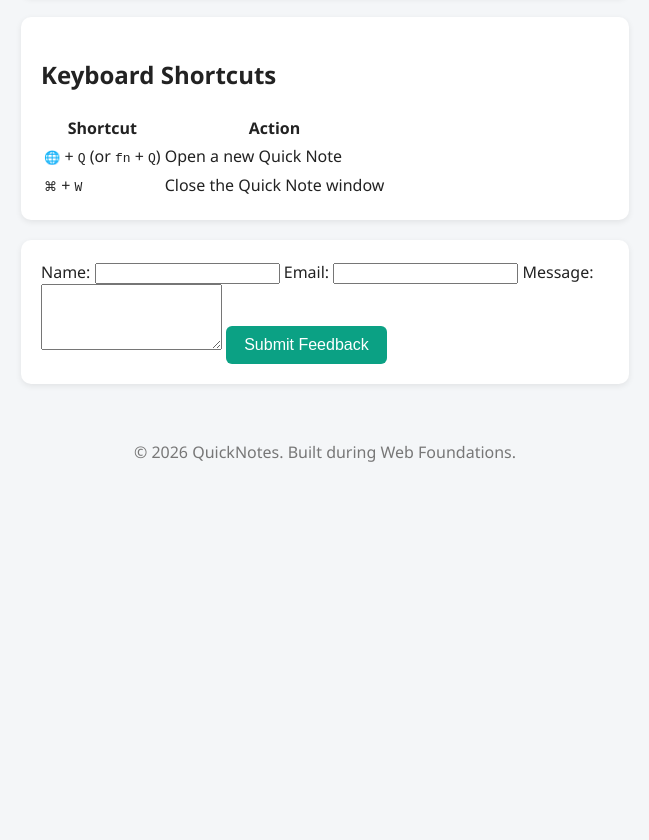
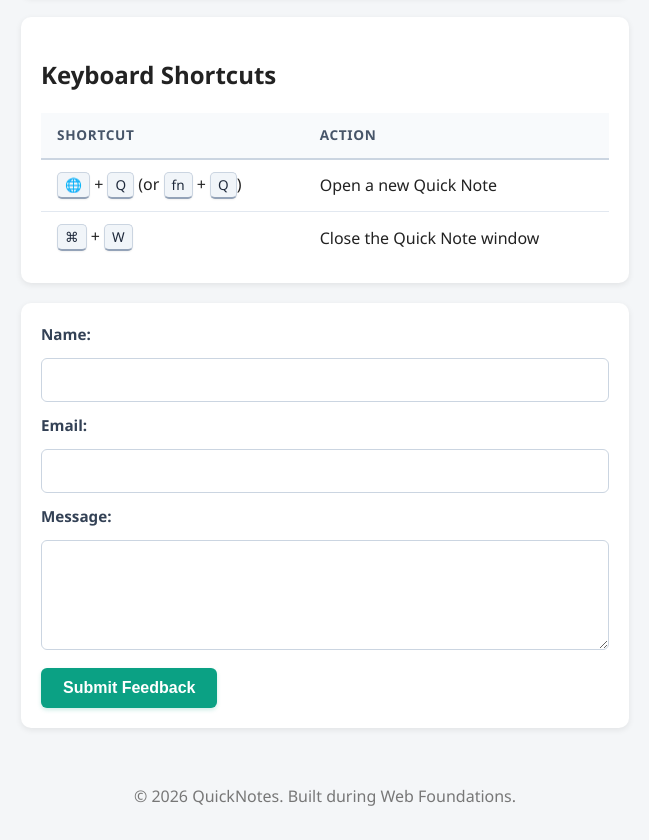
Before and after one commit to johnloreng/web-foundation, a plain HTML site: page day-2/about.html in a window 1280 px wide. Shown: the part 668-1508 px from the top of the page, without its empty margins (315-964 px from the left). Before the commit the page ends 1164 px from the top, so only its background shows below. Drawn offline with Linux system fonts and the light colour scheme.

Commit message:
Style table and feedback form on Day 2

```diff
--- a/day-2/style.css
+++ b/day-2/style.css
@@ -124,6 +124,17 @@ footer {
   #note-form {
     flex-direction: column;
   }
+
+  #feedback-form button[type="submit"],
+  #feedback-form button {
+    width: 100%;
+  }
+
+  th,
+  td {
+    padding: 10px 8px;
+    font-size: 0.9rem;
+  }
 }
 
 /* 8. Features list laid out with CSS Grid as responsive cards */
@@ -155,26 +166,117 @@ footer {
   box-shadow: 0 4px 8px rgba(0, 0, 0, 0.1);
 }
 
-/* Navigation bar layout with Flexbox */
-nav ul {
-  display: flex;
-  justify-content: center;
-  gap: 16px;
-  list-style: none;
-  padding: 0;
-  margin: 0 0 16px 0;
+/* 9. Keyboard shortcuts table */
+table {
+  width: 100%;
+  border-collapse: collapse;
+  margin-top: 16px;
 }
 
-nav a {
-  color: white;
-  text-decoration: none;
-  font-weight: 600;
-  padding: 6px 12px;
-  border-radius: 4px;
-  transition: background-color 0.2s ease, text-decoration 0.2s ease;
+th,
+td {
+  padding: 12px 16px;
+  text-align: left;
+  border-bottom: 1px solid #e2e8f0;
 }
 
-nav a:hover {
-  background-color: rgba(255, 255, 255, 0.25);
-  text-decoration: underline;
+th {
+  background-color: #f8fafc;
+  color: #475569;
+  font-weight: 600;
+  font-size: 0.85rem;
+  text-transform: uppercase;
+  letter-spacing: 0.05em;
+  border-bottom: 2px solid #cbd5e1;
 }
+
+tbody tr:hover {
+  background-color: #f8fafc;
+}
+
+tbody tr:last-child td {
+  border-bottom: none;
+}
+
+/* Keyboard keys */
+kbd {
+  display: inline-block;
+  padding: 2px 7px;
+  font-size: 0.85rem;
+  font-family: inherit;
+  color: #1e293b;
+  background-color: #f1f5f9;
+  border: 1px solid #cbd5e1;
+  border-bottom: 2px solid #94a3b8;
+  border-radius: 5px;
+  box-shadow: 0 1px 2px rgba(0, 0, 0, 0.06);
+}
+
+/* 10. Feedback form and submit button */
+#feedback-form form,
+form#feedback-form {
+  display: flex;
+  flex-direction: column;
+  gap: 12px;
+}
+
+#feedback-form label {
+  font-weight: 600;
+  color: #334155;
+  font-size: 0.95rem;
+}
+
+#feedback-form input[type="text"],
+#feedback-form input[type="email"],
+#feedback-form textarea {
+  width: 100%;
+  padding: 10px 12px;
+  font-family: inherit;
+  font-size: 1rem;
+  border: 1px solid #cbd5e1;
+  border-radius: 6px;
+  background-color: #ffffff;
+  color: #222;
+  transition: border-color 0.2s ease, box-shadow 0.2s ease;
+}
+
+#feedback-form input[type="text"]:focus,
+#feedback-form input[type="email"]:focus,
+#feedback-form textarea:focus {
+  outline: none;
+  border-color: #0ba184;
+  box-shadow: 0 0 0 3px rgba(11, 161, 132, 0.2);
+}
+
+#feedback-form textarea {
+  resize: vertical;
+  min-height: 100px;
+}
+
+#feedback-form button[type="submit"],
+#feedback-form button {
+  align-self: flex-start;
+  margin-top: 6px;
+  padding: 11px 22px;
+  background-color: #0ba184;
+  color: white;
+  font-size: 1rem;
+  font-weight: 600;
+  border: none;
+  border-radius: 6px;
+  cursor: pointer;
+  box-shadow: 0 2px 4px rgba(11, 161, 132, 0.2);
+  transition: background-color 0.2s ease, transform 0.1s ease, box-shadow 0.2s ease;
+}
+
+#feedback-form button[type="submit"]:hover,
+#feedback-form button:hover {
+  background-color: #088a70;
+  transform: translateY(-1px);
+  box-shadow: 0 4px 8px rgba(11, 161, 132, 0.25);
+}
+
+#feedback-form button[type="submit"]:active,
+#feedback-form button:active {
+  transform: translateY(0);
+}
```
